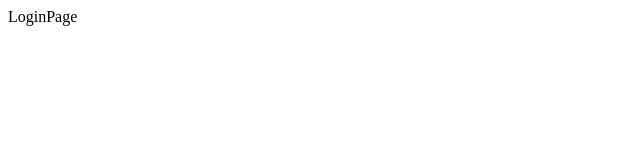
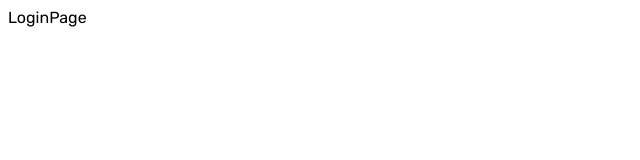
Before and after one commit to Sayan-Maity/Art-United, a React (Create React App) app in the folder client/: page / in a window 1280 px wide. Shown: the top 160 px of the page, without its empty margins (0-640 px from the left). Built offline with nearby package versions, Linux system fonts and the light colour scheme.

Commit message:
main inde.js file is updated

```diff
--- a/client/src/index.js
+++ b/client/src/index.js
@@ -1,10 +1,42 @@
-import React from 'react';
-import ReactDOM from 'react-dom/client';
-import App from './App';
+import React from "react";
+import ReactDOM from "react-dom/client";
+import "./index.css";
+import App from "./App";
+import authReducer from "./state";
+import { configureStore } from "@reduxjs/toolkit";
+import { Provider } from "react-redux";
+import {
+  persistStore,
+  persistReducer,
+  FLUSH,
+  REHYDRATE,
+  PAUSE,
+  PERSIST,
+  PURGE,
+  REGISTER,
+} from "redux-persist";
+import storage from "redux-persist/lib/storage";
+import { PersistGate } from "redux-persist/integration/react";
 
-const root = ReactDOM.createRoot(document.getElementById('root'));
+const persistConfig = { key: "root", storage, version: 1 };
+const persistedReducer = persistReducer(persistConfig, authReducer);
+const store = configureStore({
+  reducer: persistedReducer,
+  middleware: (getDefaultMiddleware) =>
+    getDefaultMiddleware({
+      serializableCheck: {
+        ignoredActions: [FLUSH, REHYDRATE, PAUSE, PERSIST, PURGE, REGISTER],
+      },
+    }),
+});
+
+const root = ReactDOM.createRoot(document.getElementById("root"));
 root.render(
   <React.StrictMode>
-    <App />
+    <Provider store={store}>
+      <PersistGate loading={null} persistor={persistStore(store)}>
+        <App />
+      </PersistGate>
+    </Provider>
   </React.StrictMode>
 );
```
